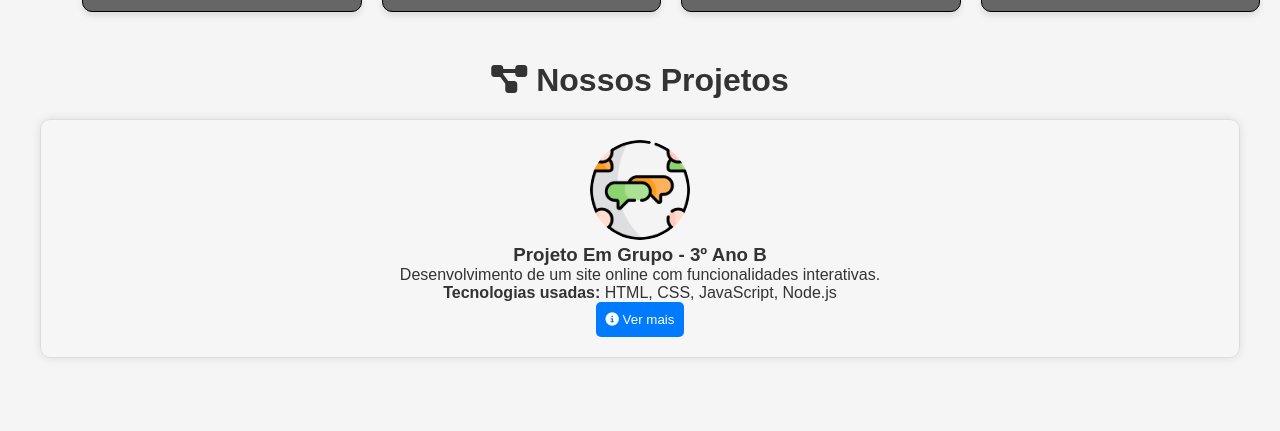
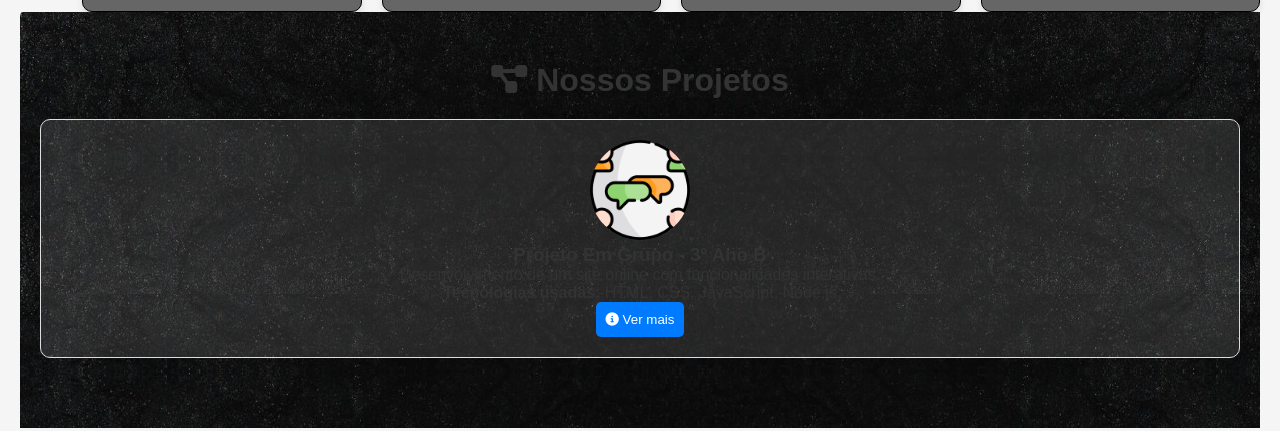
Before and after one commit to AdrainRazini/site-central, a website: page public/index.html in a window 1280 px wide. Shown: the part 521-952 px from the top of the page. Drawn offline with nearby package versions, Linux system fonts and the light colour scheme.

Commit message:
fundo no card index

```diff
--- a/public/index.html
+++ b/public/index.html
@@ -76,7 +76,7 @@
 
 
       <!-- Projetos -->
-<section class="projects" id="projetos" data-aos="fade-up" >
+<section style="background-image: url(image/fundopreto.jpeg);" class="projects" id="projetos" data-aos="fade-up" >
     <h2><i class="fas fa-project-diagram"></i> Nossos Projetos</h2>
     <div class="projetos-container">
         <div class="projeto" data-aos="zoom-in">
```
